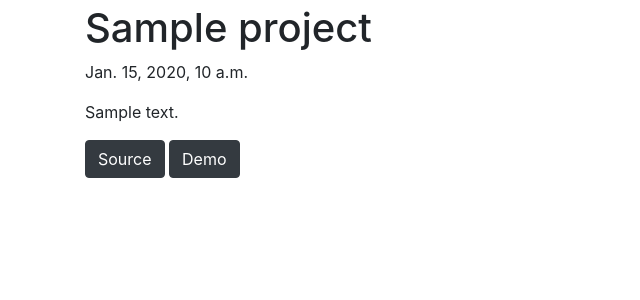
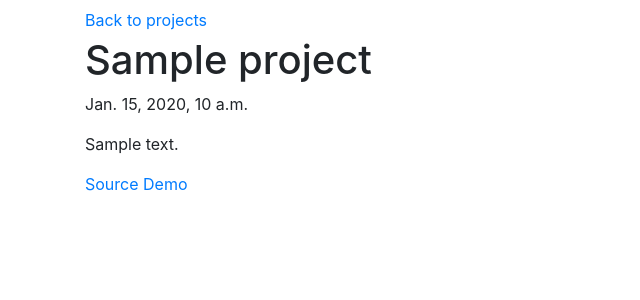
Before and after one commit to lincolnh0/lincolnh0.com, a Django app: template lincolnh0_com/templates/projects/project_detail.html in a window 1280 px wide. Shown: the part 56-356 px from the top of the page, without its empty margins (0-640 px from the left). Run offline with Django 3.2, Linux system fonts and the light colour scheme; the template is opened without the code that fills it: values that come from a table or form of the project are taken from there, others are empty; tables that the repository leaves empty hold one stand-in row (values such as "Sample post"); parts of the project's set-up code (start-up, migrations or seed data) failed here and were passed over; some libraries are stand-ins or nearby versions.

Commit message:
Add tag line field + update detail + list templates

```diff
--- a/lincolnh0_com/projects/apps.py
+++ b/lincolnh0_com/projects/apps.py
@@ -2,4 +2,4 @@ from django.apps import AppConfig
 
 
 class ProjectsConfig(AppConfig):
-    name = 'projects'
+    name = "projects"
--- a/lincolnh0_com/projects/models.py
+++ b/lincolnh0_com/projects/models.py
@@ -8,6 +8,7 @@ from ckeditor.fields import RichTextField
 # Create your models here.
 class Project(models.Model):
     title = models.CharField(max_length=255)
+    tag_line = models.CharField(max_length=200, default="")
     body = RichTextField()
 
     header_image = models.ImageField(upload_to="projects", blank=True, null=True)
--- a/lincolnh0_com/projects/views.py
+++ b/lincolnh0_com/projects/views.py
@@ -19,6 +19,7 @@ projects_detail_view = ProjectDetailView.as_view()
 
 class ProjectListView(ListView):
     model = Project
+    paginate_by = 12
 
     def get_queryset(self):
         projects = (
@@ -29,6 +30,7 @@ class ProjectListView(ListView):
     def get_context_data(self, **kwargs):
         context = super().get_context_data(**kwargs)
         context["title"] = "Projects"
+        context["tag_line"] = "From sandbox ideas to fully built projects."
         return context
 
 
--- a/lincolnh0_com/templates/projects/project_detail.html
+++ b/lincolnh0_com/templates/projects/project_detail.html
@@ -1,31 +1,39 @@
 {% extends 'projects/project_base.html' %}
+{% load static i18n %}
+
+{% block title %}{{ object.title }} | lincolnh0 {% endblock %}
+{% block description %}{{ object.tag_line }}{% endblock %}
+
 
 {% block content %}
-<div class="projects-container">
-
-    <div class="page-section projects--header">
-        <h1 class="page-title">{{ object.title }}</h1>
-        <p class="page-title">{{ object.created }}</p>
+<section class="section py-1">
+  <a href="{% url 'projects:list' %}" class="has-text-info">
+    <span class="icon"><i class="fa fa-arrow-left"></i></span>
+    {% translate "Back to projects" %}
+  </a>
+</section>
+<section class="hero">
+  <div class="hero-body">
+    <h1 class="title">{{ object.title }}</h1>
+    <p class="subtitle">{{ object.created }}</p>
   </div>
-    <article class="page-section projects--article row">
-        <div class="col-lg-10">
-            <p class="projects--body">{{ object.body|safe }}<p>
-        </div>
+</section>
+<section class="section">
+  <article class="content">
+    <p>{{ object.body|safe }}<p>
   </article>
 
-    <div class="page-section projects--info row">
-        <div class="col-lg-12 col-md-6">
+  <div class="buttons">
     {% if object.source_link %}
-            <a class="btn btn-dark " href="{{ object.source_link}}" target="_blank" rel="noreferrer">Source</a>
+      <a class="button is-info" href="{{ object.source_link}}" target="_blank" rel="noreferrer">Source</a>
     {% else %}
-            <a class="btn btn-dark disabled">Source</a>
+      <a class="button is-static">Source</a>
     {% endif %}
     {% if object.demo_link %}
-            <a class="btn btn-dark" href="{{ object.demo_link}}" target="_blank" rel="noreferrer">Demo</a>
+      <a class="button is-dark" href="{{ object.demo_link}}" target="_blank" rel="noreferrer">Demo</a>
     {% else %}
-            <a class="btn btn-dark disabled">Demo</a>
+      <a class="button is-static">Demo</a>
     {% endif %}
   </div>
-    </div>
-</div>
+</section>
 {% endblock content %}
```
Also changed, not shown: lincolnh0_com/templates/projects/project_list.html (+30 -15 lines), lincolnh0_com/projects/migrations/0001_initial.py, lincolnh0_com/projects/migrations/0002_project_tag_line.py (added). Lines whose indentation alone changed are shown as unchanged.
